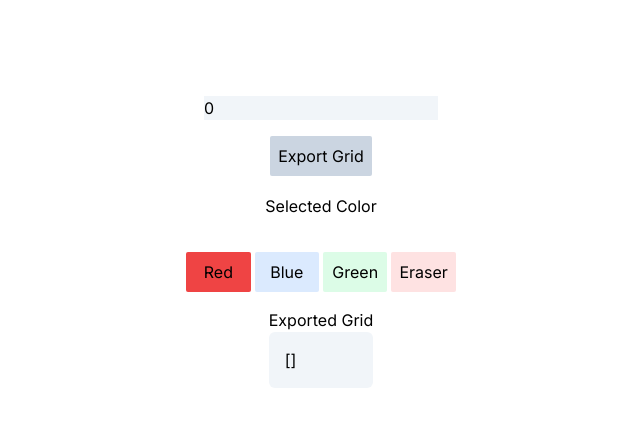
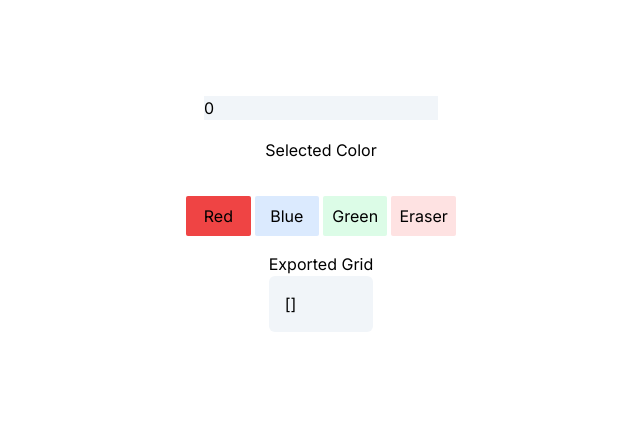
Before and after one commit to theRealestAEP/picoWLEDWall, a Next.js app in the folder website/ledwallpainter/: page / in a window 1280 px wide. Shown: the top 426 px of the page, without its empty margins (319-959 px from the left). Built offline with nearby package versions, Linux system fonts and the light colour scheme.

Commit message:
removed button

```diff
--- a/website/ledwallpainter/src/app/page.tsx
+++ b/website/ledwallpainter/src/app/page.tsx
@@ -98,7 +98,7 @@ export default function Home() {
         placeholder='Grid Size'
         value={gridSize}
         onChange={handleUserInputChange} ></input>
-      <button className="bg-slate-300 p-2 rounded-sm" onClick={()=>{generateRGB()}}>Export Grid</button>
+      {/* <button className="bg-slate-300 p-2 rounded-sm" onClick={()=>{generateRGB()}}>Export Grid</button> */}
       <div className="selected-color" style={{ backgroundColor: `${color}` }}>
         Selected Color
       </div>
```
